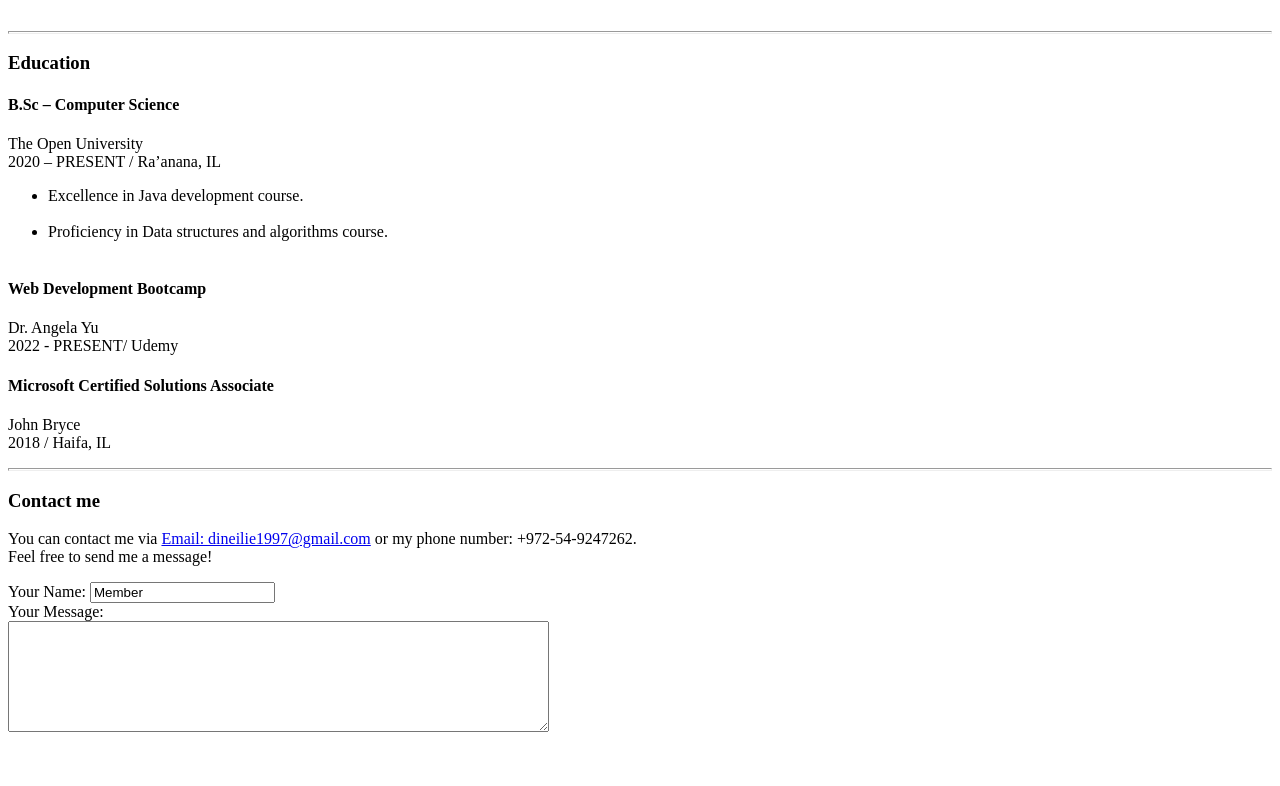
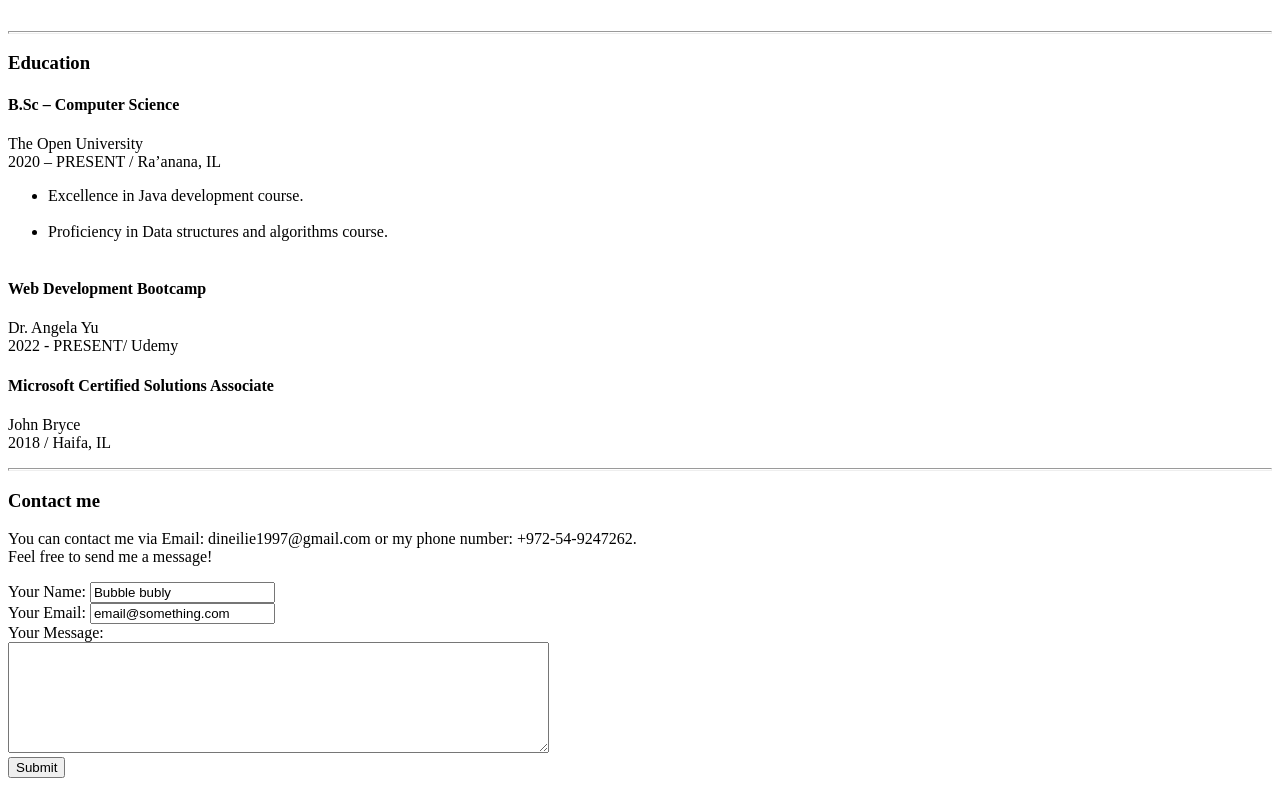
Before and after one commit to DinEilie/WebProjects, a plain HTML site: page HTML - Personal Site/index.html in a window 1280 px wide. Shown: the part 839-1625 px from the top of the page. Before the commit the page ends 1583 px from the top, so only its background shows below. Drawn offline with Linux system fonts and the light colour scheme.

Commit message:
25/04/2020 - Update
- Remodify messaging in the main page

```diff
--- a/HTML - Personal Site/index.html
+++ b/HTML - Personal Site/index.html
@@ -75,12 +75,14 @@
         <!-- Contact -->
         <p>
             <h3 id="Contact_me">Contact me</h3>
-                You can contact me via <a href="mailto:dineilie1997@gmail.com">Email: dineilie1997@gmail.com</a> or  my phone number: +972-54-9247262.
+                You can contact me via Email: dineilie1997@gmail.com or  my phone number: +972-54-9247262.
                 <br>Feel free to send me a message!
         </p>
-        <form>
-            <label>Your Name: </label><input type="text" value="Member"><br>
-            <label>Your Message: </label><br><textarea rows="7" cols="65" ></textarea>
+        <form action="mailto:dineilie1997@gmail.com" method="post" enctype="text/plain">
+            <label>Your Name: </label><input type="text" name="yourNameInput" value="Bubble bubly"><br>
+            <label>Your Email: </label><input type="email" name="yourEmailInput" value="email@something.com"><br>
+            <label>Your Message: </label><br><textarea rows="7" cols="65" name="yourMessageInput" ></textarea><br>
+            <input type="submit">
         </form>
     </body>
 </html>
```
